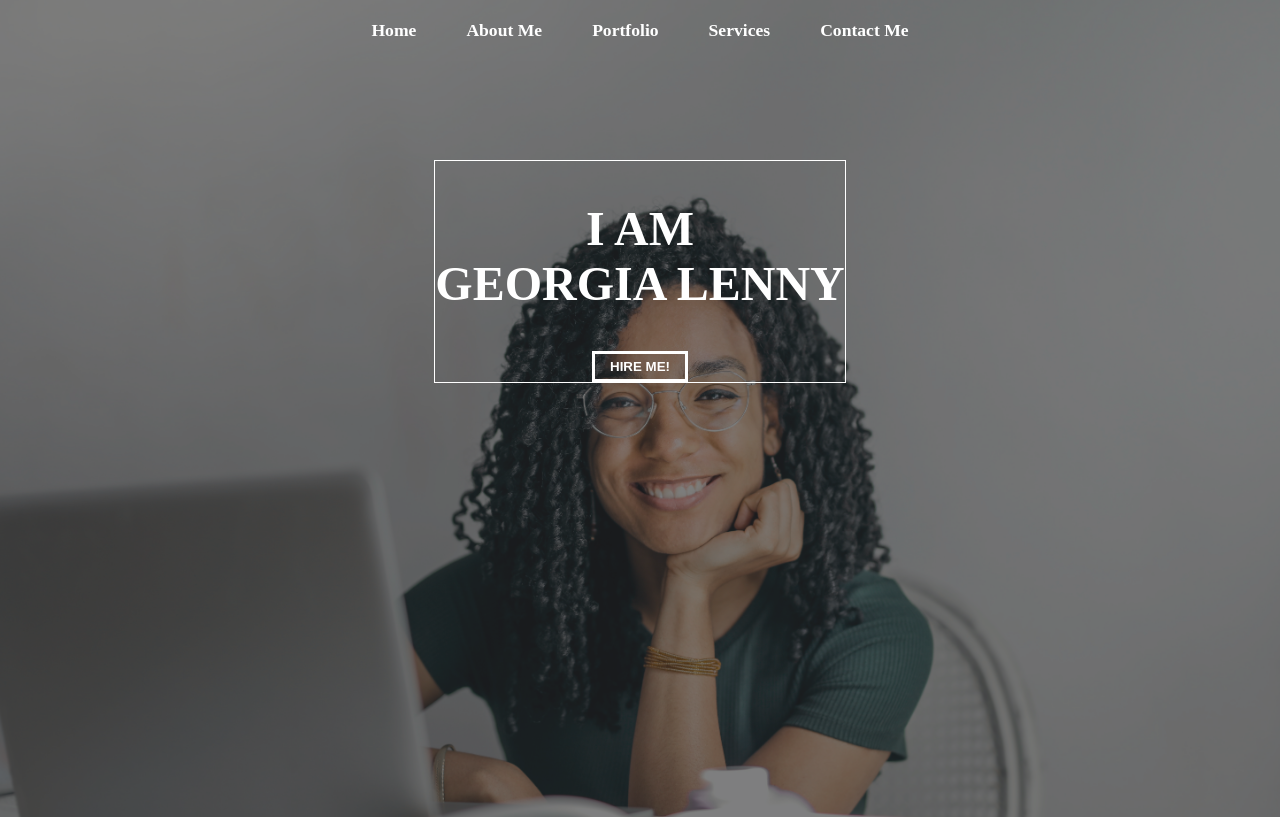
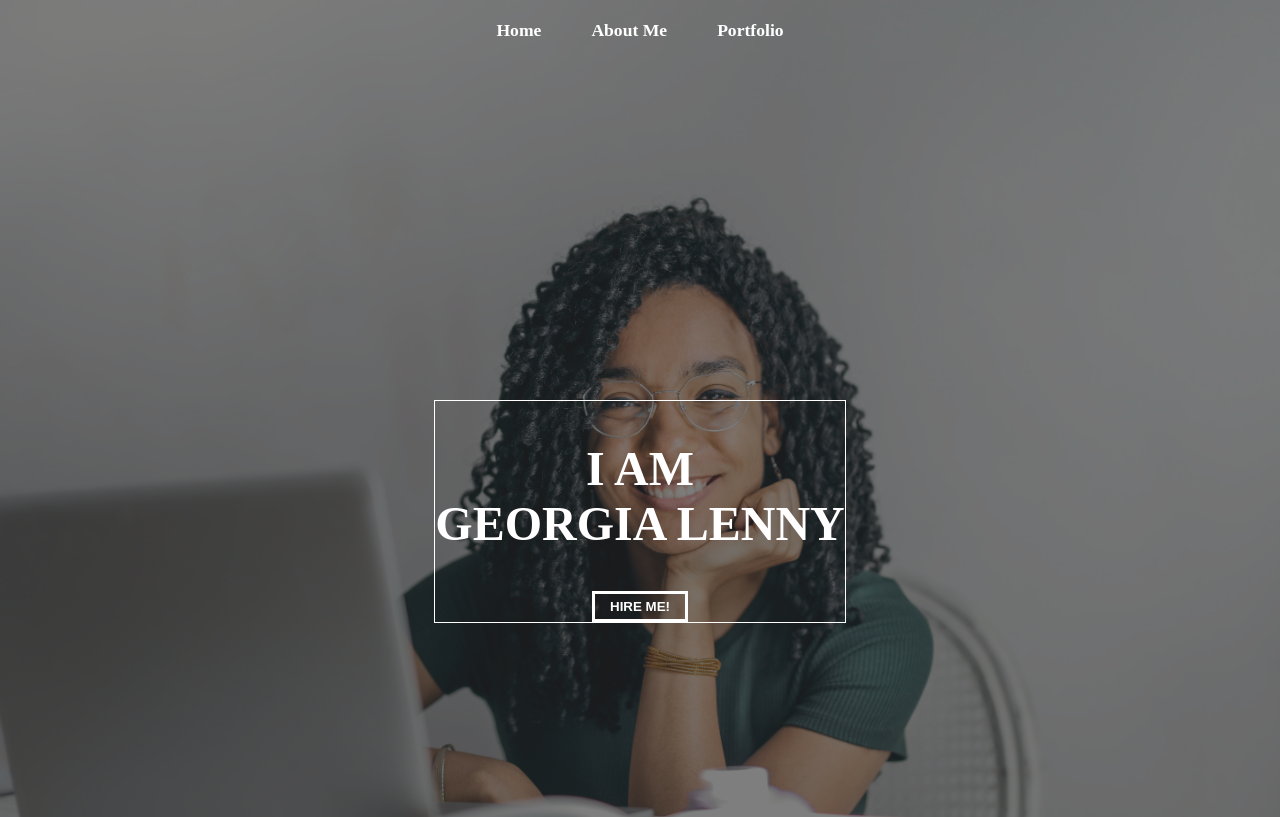
Before and after one commit to Sammienator/lenny, a plain HTML site: page index.html in a window 1280 px wide. Shown: the top 817 px of the page. Drawn offline with Linux system fonts and the light colour scheme.

Commit message:
almost done

```diff
--- a/index.html
+++ b/index.html
@@ -15,8 +15,8 @@
             <li><a href="#home">Home</a></li>
             <li><a href="#about">About Me</a></li>
             <li><a href="#portfolio">Portfolio</a></li>
-            <li><a href="#services">Services</a></li>
-            <li><a href="#contact">Contact Me</a></li>
+            <!-- <li><a href="#services">Services</a></li>
+            <li><a href="#contact">Contact Me</a></li> -->
         </ul>
     </nav>
 
--- a/style.css
+++ b/style.css
@@ -70,7 +70,7 @@ html{
      border: 1px solid white;
      align-items: center;
      position: absolute;
-     top: 20%;
+     top: 50%;
 
  }
  .headings{
```
